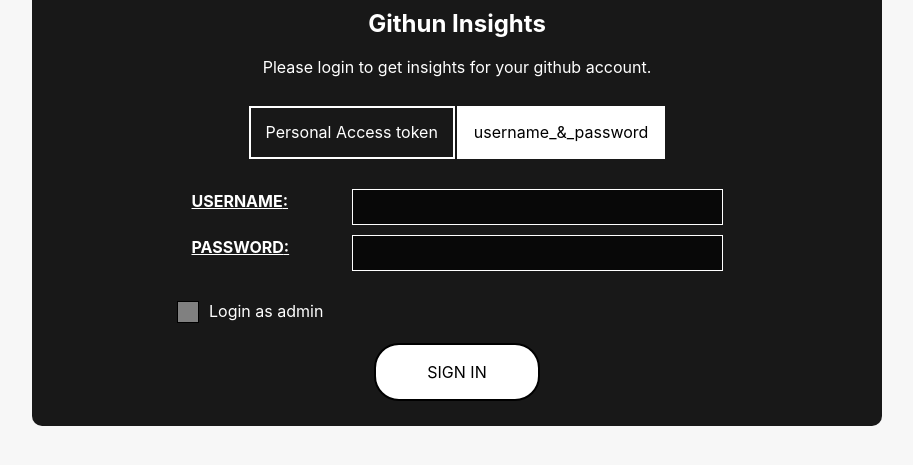
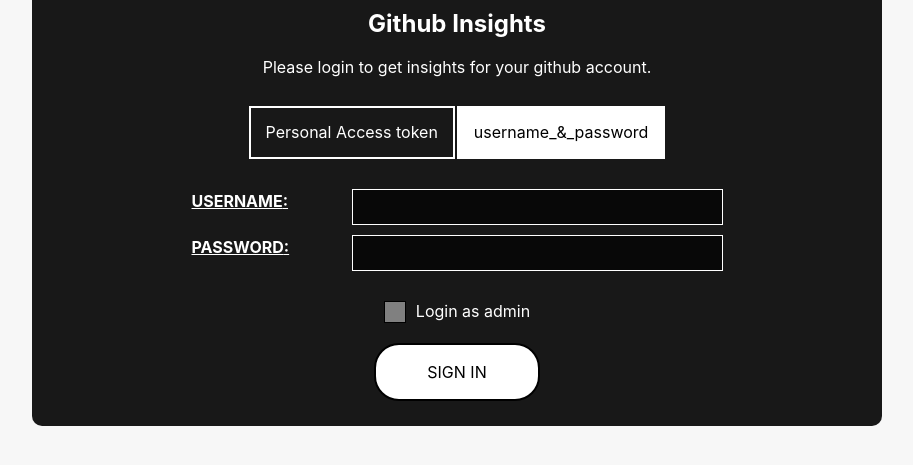
Before and after one commit to WG75/Github-clone, a React app: page / in a window 1280 px wide. Shown: the part 177-642 px from the top of the page, without its empty margins (183-1096 px from the left). Built offline with nearby package versions, Linux system fonts and the light colour scheme.

Commit message:
style login page

```diff
--- a/src/components/Checkbox/Checkbox.css
+++ b/src/components/Checkbox/Checkbox.css
@@ -1,4 +1,6 @@
 .checkbox {
+  display: block;
+  text-align: center;
 }
 
 .checkbox__input {
--- a/src/components/LoginPanel/LoginPanel.css
+++ b/src/components/LoginPanel/LoginPanel.css
@@ -53,8 +53,6 @@
 }
 
 .login-panel__checkbox {
-  display: block;
-  text-align: left;
   margin: 30px 0 20px;
 }
 
--- a/src/containers/App/index.js
+++ b/src/containers/App/index.js
@@ -18,7 +18,7 @@
   render() {
     return (
       <LoginPanel
-        title="Githun Insights"
+        title="Github Insights"
         hint="Please login to get insights for your github account."
         logo="https://s3-us-west-2.amazonaws.com/s.cdpn.io/1116997/github-octocat.svg"
         error={false}
```
